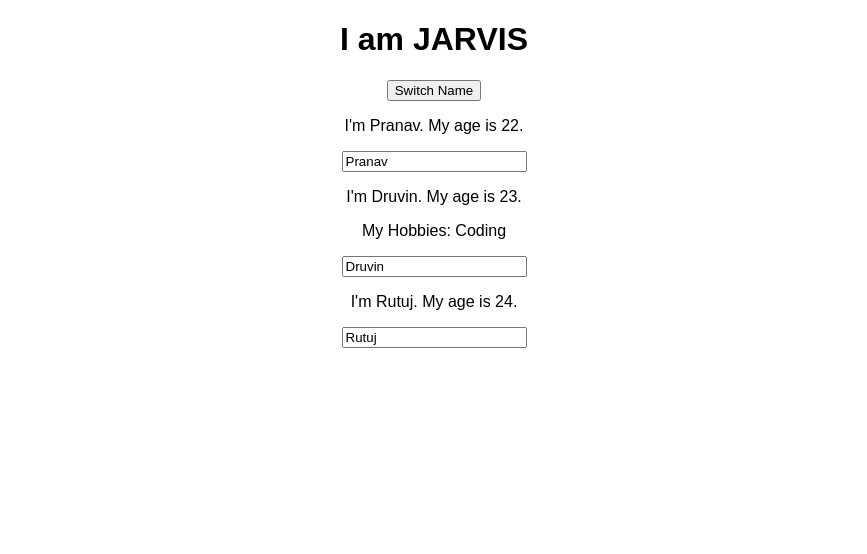
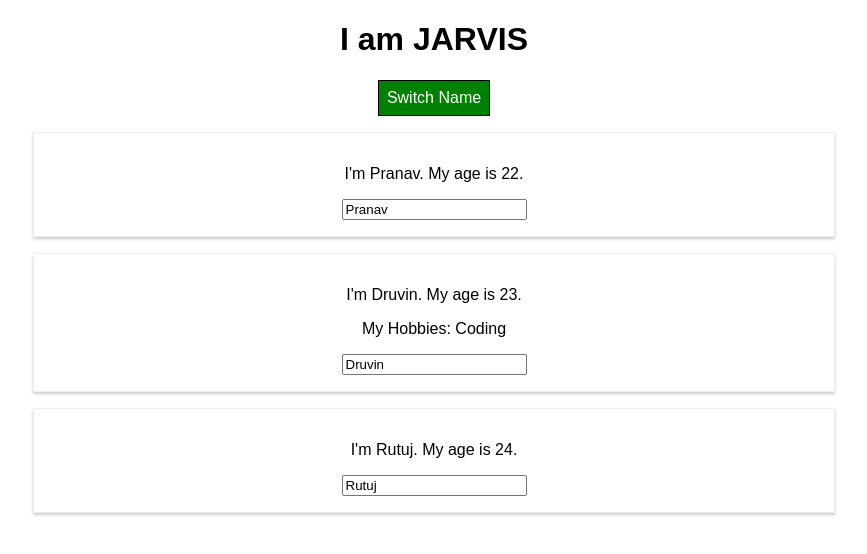
Before and after one commit to Pra9ptl/React-project, a React (Create React App) app: page / in a window 1280 px wide. Shown: the top 554 px of the page, without its empty margins (206-1073 px from the left). Built offline with nearby package versions, Linux system fonts and the light colour scheme.

Commit message:
applying css to the component through external css and inline css

```diff
--- a/public/index.html
+++ b/public/index.html
@@ -1,25 +1,7 @@
 <!DOCTYPE html>
 <html lang="en">
   <head>
-    <meta charset="utf-8">
-    <meta name="viewport" content="width=device-width, initial-scale=1, shrink-to-fit=no">
-    <meta name="theme-color" content="#000000">
-    <!--
-      manifest.json provides metadata used when your web app is added to the
-      homescreen on Android. See https://developers.google.com/web/fundamentals/engage-and-retain/web-app-manifest/
-    -->
-    <link rel="manifest" href="%PUBLIC_URL%/manifest.json">
-    <link rel="shortcut icon" href="%PUBLIC_URL%/favicon.ico">
-    <!--
-      Notice the use of %PUBLIC_URL% in the tags above.
-      It will be replaced with the URL of the `public` folder during the build.
-      Only files inside the `public` folder can be referenced from the HTML.
-
-      Unlike "/favicon.ico" or "favicon.ico", "%PUBLIC_URL%/favicon.ico" will
-      work correctly both with client-side routing and a non-root public URL.
-      Learn how to configure a non-root public URL by running `npm run build`.
-    -->
-    <title>React App</title>
+    <title>Biginners App on REACT</title>
   </head>
   <body>
     <noscript>
--- a/src/App.js
+++ b/src/App.js
@@ -32,10 +32,21 @@
     ]});
   }
 
+  const btnstyle = {
+    backgroundColor: 'green',
+    font: 'inherit',
+    border: '1px solid black',
+    padding: '8px',
+    color: 'white',
+    cursor: 'pointer'
+  }
+
   return (
     <div className="App">
       <h1>I am JARVIS</h1>
-      <button onClick={() => changeNameHandler('Chutiyo!!!!')}>Switch Name</button>
+      <button
+        onClick={() => changeNameHandler('Chutiyo!!!!')}
+        style={btnstyle}>Switch Name</button>
       <Person
         name = {personsState.persons[0].name}
         age = {personsState.persons[0].age}/>
--- /dev/null
+++ b/src/Person/Person.css
@@ -0,0 +1,8 @@
+.Person{
+    width: 60%;
+    margin: 16px auto;
+    border: 1px solid #eee;
+    box-shadow: 0 2px 3px #ccc;
+    padding: 16px;
+    text-align: center;
+}
--- a/src/Person/Person.js
+++ b/src/Person/Person.js
@@ -1,8 +1,9 @@
 import React from 'react';
+import './Person.css'
 
 const Person = (props) => {
     return (
-        <div>
+        <div className="Person">
             <p onClick={props.click}>I'm {props.name}. My age is {props.age}.</p>
             <p>{props.children}</p>
             <input type="text" onChange={props.change} value = {props.name}/>
```
